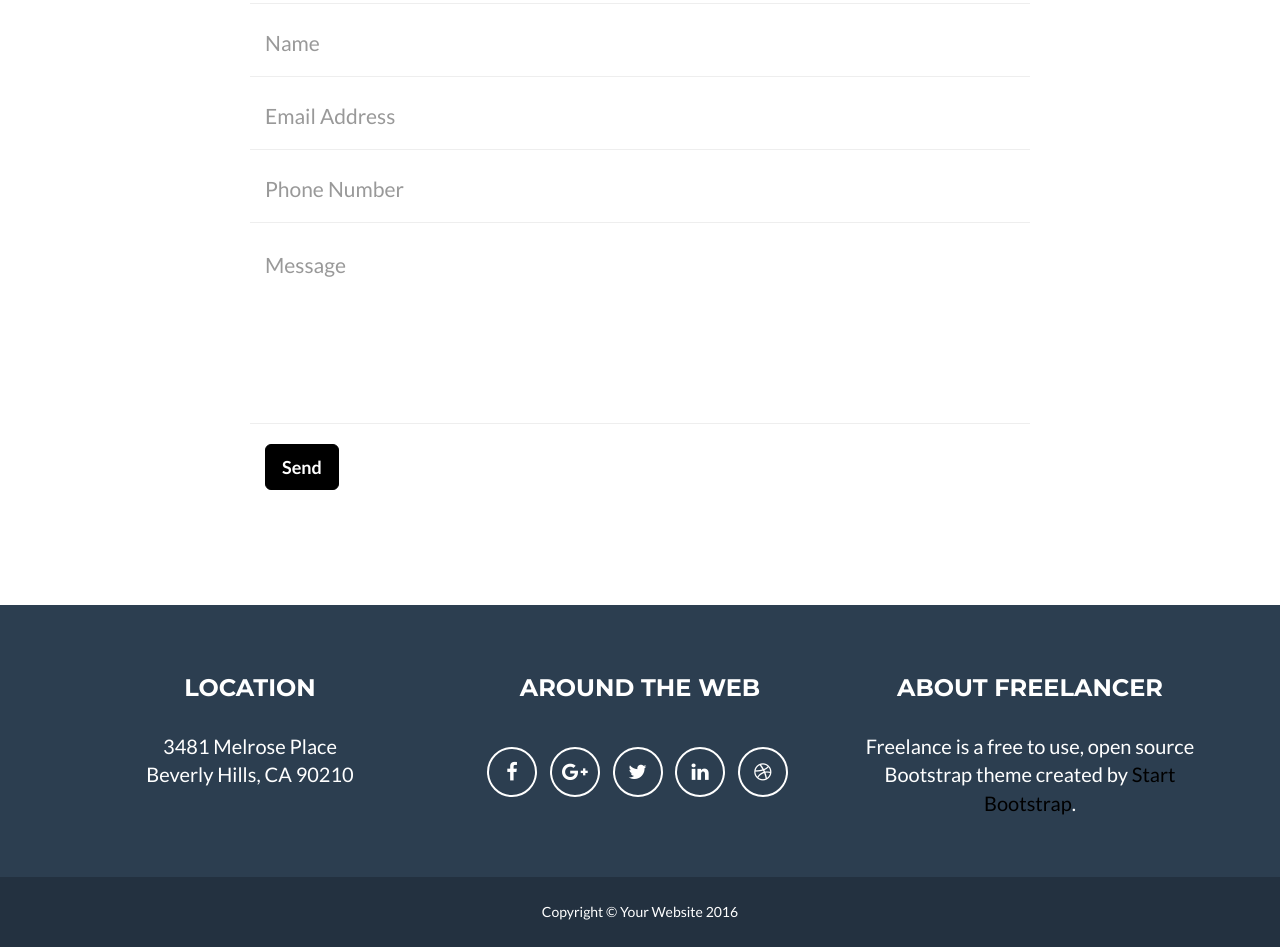
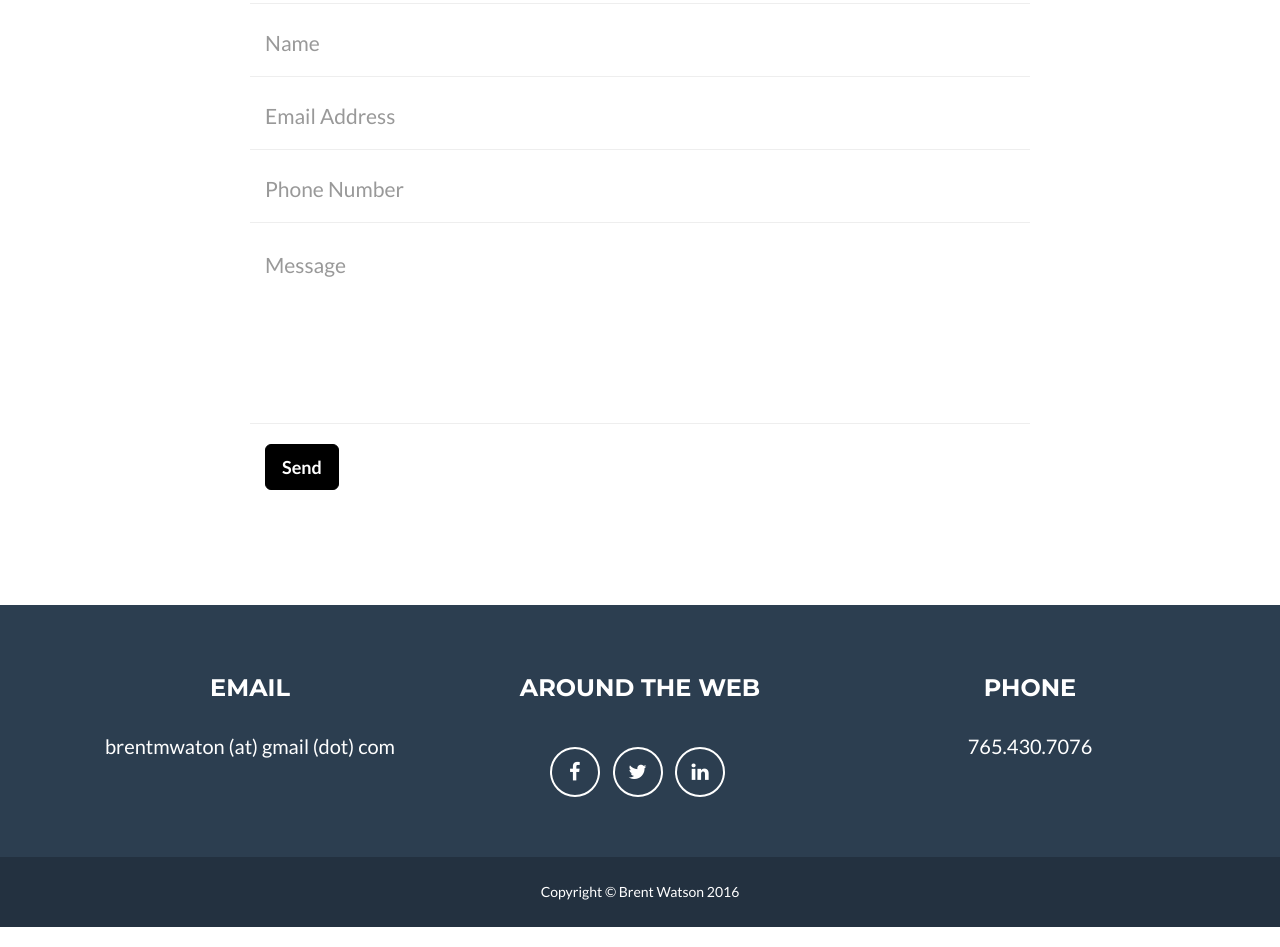
Before and after one commit to brentmwatson/brentmwatson.github.io, a website: page index.html in a window 1280 px wide. Shown: the part 2020-2967 px from the top of the page. Drawn offline with nearby package versions, Linux system fonts and the light colour scheme.

Commit message:
contact info footer

```diff
--- a/index.html
+++ b/index.html
@@ -212,9 +212,8 @@
             <div class="container">
                 <div class="row">
                     <div class="footer-col col-md-4">
-                        <h3>Location</h3>
-                        <p>3481 Melrose Place
-                            <br>Beverly Hills, CA 90210</p>
+                        <h3>Email</h3>
+                        <p> brentmwaton (at) gmail (dot) com
                     </div>
                     <div class="footer-col col-md-4">
                         <h3>Around the Web</h3>
@@ -222,23 +221,23 @@
                             <li>
                                 <a href="#" class="btn-social btn-outline"><i class="fa fa-fw fa-facebook"></i></a>
                             </li>
-                            <li>
+                            <!-- <li>
                                 <a href="#" class="btn-social btn-outline"><i class="fa fa-fw fa-google-plus"></i></a>
-                            </li>
+                            </li> -->
                             <li>
                                 <a href="#" class="btn-social btn-outline"><i class="fa fa-fw fa-twitter"></i></a>
                             </li>
                             <li>
                                 <a href="#" class="btn-social btn-outline"><i class="fa fa-fw fa-linkedin"></i></a>
                             </li>
-                            <li>
+                            <!-- <li>
                                 <a href="#" class="btn-social btn-outline"><i class="fa fa-fw fa-dribbble"></i></a>
-                            </li>
+                            </li> -->
                         </ul>
                     </div>
                     <div class="footer-col col-md-4">
-                        <h3>About Freelancer</h3>
-                        <p>Freelance is a free to use, open source Bootstrap theme created by <a href="http://startbootstrap.com">Start Bootstrap</a>.</p>
+                        <h3>Phone</h3>
+                        <p>765.430.7076</p>
                     </div>
                 </div>
             </div>
@@ -247,7 +246,7 @@
             <div class="container">
                 <div class="row">
                     <div class="col-lg-12">
-                        Copyright &copy; Your Website 2016
+                        Copyright &copy; Brent Watson 2016
                     </div>
                 </div>
             </div>
```
